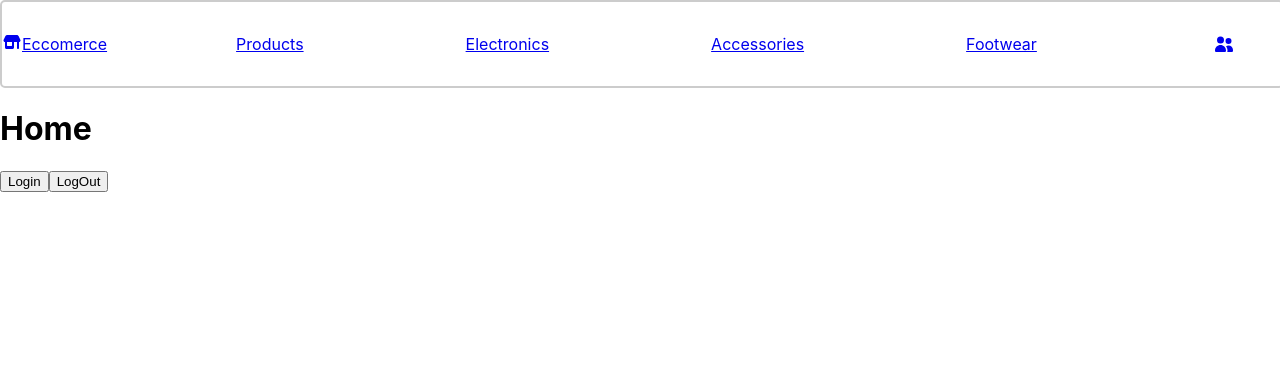
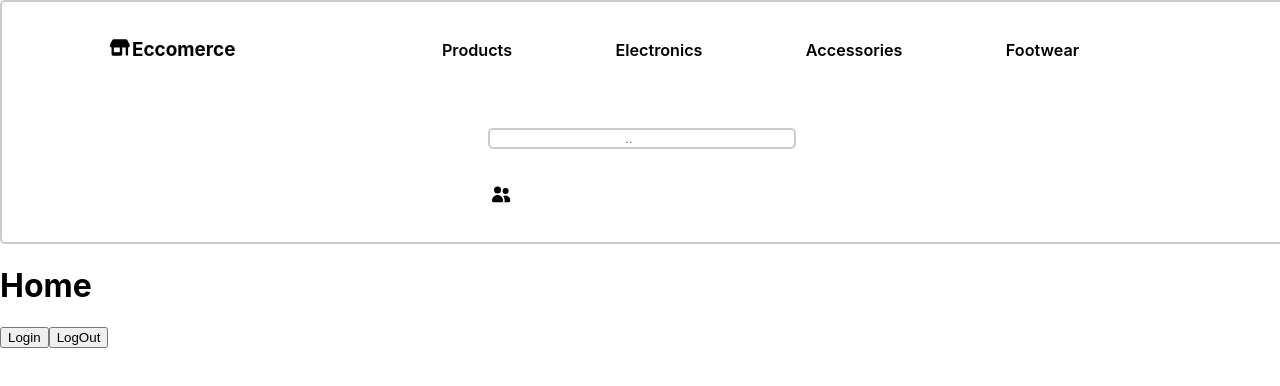
Before and after one commit to Corevirus-ops/CC_E-CommerceApp, a React (Create React App) app in the folder app/: page / in a window 1280 px wide. Shown: the top 386 px of the page. Built offline with nearby package versions, Linux system fonts and the light colour scheme; no server answers.

Commit message:
added placeholder for searchBar with spacing and animations

```diff
--- a/app/src/components/nav/NavMain.jsx
+++ b/app/src/components/nav/NavMain.jsx
@@ -2,20 +2,25 @@
 import {Link, NavLink} from 'react-router-dom';
 import { FontAwesomeIcon } from '@fortawesome/react-fontawesome';
 import { faShop, faUserGroup } from '@fortawesome/free-solid-svg-icons';
+import SearchBar from './SearchBar';
 import './nav.css';
 
 export default function NavMain() {
 
+function checkAct() {
+    return ({isActive}) => isActive ? 'app-border' : '';
+}
     return (
-        <nav className='nav main-nav flex row justify-space-evenly width-fit align-center app-border'>
-            <Link className='flex row' to={'/'}><FontAwesomeIcon icon={faShop} /> Eccomerce</Link>
-            <div className='flex stretch width-fit align-center'>
-                <NavLink to={'/products'}>Products</NavLink>
-                <NavLink to={'/products/electronics'}>Electronics</NavLink>
-                <NavLink to={'/products/accessories'}>Accessories</NavLink>
-                <NavLink to={'/products/footwear'}>Footwear</NavLink>
+        <nav className='nav main-nav flex row justify-space-evenly wrap width-fit align-center app-border'>
+            <h3><Link className='flex row' to={'/'}><FontAwesomeIcon icon={faShop} /> Eccomerce</Link></h3>
+            <div className='flex stretch align-center wrap'>
+                <NavLink to={'/products'} className={checkAct()}>Products</NavLink>
+                <NavLink to={'/product/electronics'} className={checkAct()}>Electronics</NavLink>
+                <NavLink to={'/product/accessories'} className={checkAct()}>Accessories</NavLink>
+                <NavLink to={'/product/footwear'} className={checkAct()}>Footwear</NavLink>
             </div>
-            <div className='flex stretch align-center'>
+            <div className='flex stretch align-center justify-space-evenly wrap'>
+                <SearchBar />
                 <NavLink to={'/login'}><FontAwesomeIcon icon={faUserGroup} /></NavLink>
             </div>
         </nav>
--- /dev/null
+++ b/app/src/components/nav/SearchBar.jsx
@@ -0,0 +1,20 @@
+
+import { useState, useEffect } from "react"
+export default function SearchBar() {
+    const [search, setSearch] = useState('');
+    const [anim, setAnim] = useState('');
+
+    useEffect(() => {
+
+        if (search) return;
+        if (anim.length >= 5) setAnim('search');
+        setAnim(prev => `${prev}.`)
+
+    }, [search])
+
+    return (
+        <div className="flex row gap-1 fit relative app-border main-input">
+            <input type="text" spellCheck="false" required placeholder={anim} />
+        </div>
+    )
+}
--- a/app/src/components/nav/nav.css
+++ b/app/src/components/nav/nav.css
@@ -1,12 +1,19 @@
 
 .main-nav {
-    padding: 1em 0;
+    padding: 0.15em 0;
+    font-size: 1.01em;
+    font-weight: 600;
 }
 
-.main-nav div {
-    margin: 1em 3em;
+.main-nav div, .main-nav div a {
+margin: 1em 3em;
 }
 
-.main-nav div a {
-margin: auto;
+.main-nav a {
+ text-decoration: none;
+ color: black;
+ padding: 0.2em;
+ &:hover {
+    color: rgb(49, 48, 48);
+ }
 }
```
